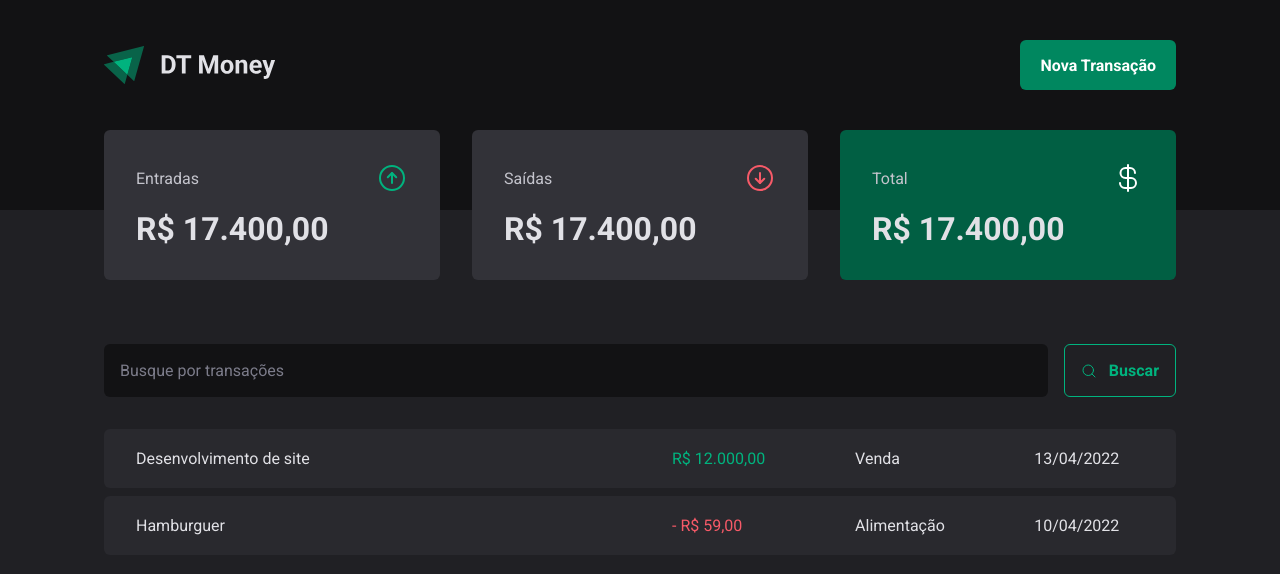
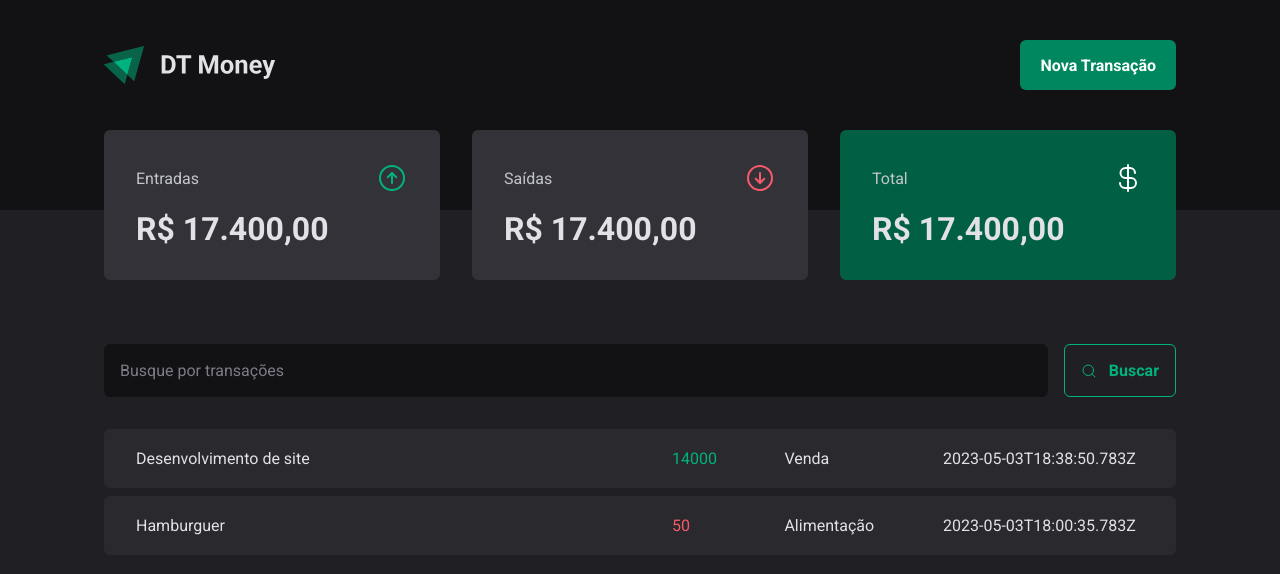
Before and after one commit to joaopedroaat/dt-money, a React (Vite) app: page / in a window 1280 px wide. Shown: the top 574 px of the page. Built offline with nearby package versions, Linux system fonts and the light colour scheme; data requests are answered from the project's data file.

Commit message:
Fetching transactions from api

```diff
--- a/src/pages/Transactions/index.tsx
+++ b/src/pages/Transactions/index.tsx
@@ -1,3 +1,4 @@
+import { useEffect, useState } from 'react'
 import { Header } from '../../components/Header'
 import { Summary } from '../../components/Summary'
 import { SearchForm } from './components/SearchForm'
@@ -7,7 +8,29 @@
   TransactionsTable,
 } from './styles'
 
+interface Transaction {
+  id: number
+  description: string
+  type: 'income' | 'outcome'
+  price: number
+  category: string
+  createdAt: string
+}
+
 export function Transactions() {
+  const [transactions, setTransactions] = useState<Transaction[]>([])
+
+  async function loadTransactions() {
+    const response = await fetch('http://localhost:3333/transactions')
+    const data = await response.json()
+
+    setTransactions(data)
+  }
+
+  useEffect(() => {
+    loadTransactions()
+  }, [])
+
   return (
     <div>
       <Header />
@@ -17,22 +40,20 @@
         <SearchForm />
         <TransactionsTable>
           <tbody>
-            <tr>
-              <td width="50%">Desenvolvimento de site</td>
-              <td>
-                <PriceHighlight variant="income">R$ 12.000,00</PriceHighlight>
-              </td>
-              <td>Venda</td>
-              <td>13/04/2022</td>
-            </tr>
-            <tr>
-              <td width="50%">Hamburguer</td>
-              <td>
-                <PriceHighlight variant="outcome">- R$ 59,00</PriceHighlight>
-              </td>
-              <td>Alimentação</td>
-              <td>10/04/2022</td>
-            </tr>
+            {transactions.map((transaction) => {
+              return (
+                <tr key={transaction.id}>
+                  <td width="50%">{transaction.description}</td>
+                  <td>
+                    <PriceHighlight variant={transaction.type}>
+                      {transaction.price}
+                    </PriceHighlight>
+                  </td>
+                  <td>{transaction.category}</td>
+                  <td>{transaction.createdAt}</td>
+                </tr>
+              )
+            })}
           </tbody>
         </TransactionsTable>
       </TransactionsContainer>
```
